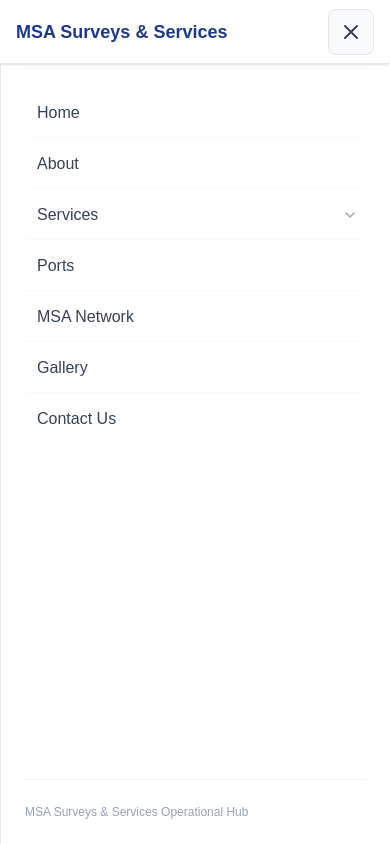
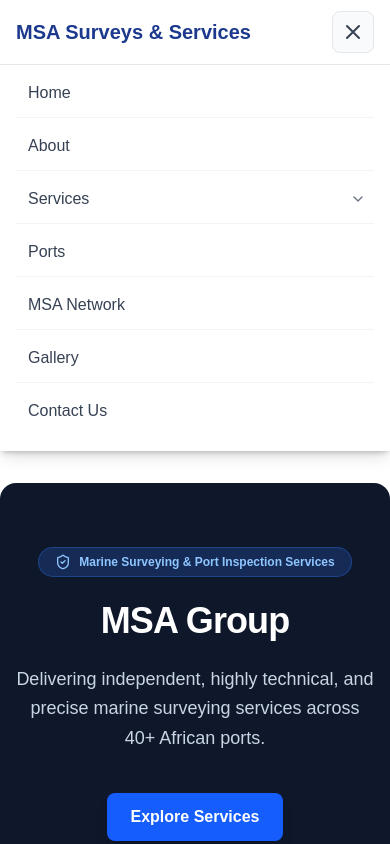
Before and after one commit to MSAsurveys-services/msa-website, a Next.js app: page / in a window 390 px wide. Both pictures are taken after a click on the button "Toggle Menu". Shown: the top 844 px of the page. Built offline with nearby package versions, Linux system fonts and the light colour scheme.

Commit message:
Set right-side hamburger menu with vertical dropdown and sub-menus

```diff
--- a/app/layout.tsx
+++ b/app/layout.tsx
@@ -12,10 +12,10 @@ export default function RootLayout({
 }) {
   return (
     <html lang="en">
-      <body className="bg-slate-50 text-gray-800 antialiased flex flex-col min-h-screen">
+      <body className="bg-white text-gray-800 antialiased">
         <NavigationWrapper />
-        <main className="flex-1">{children}</main>
-        <footer className="bg-gray-900 text-white py-8 text-center text-sm border-t border-gray-800">
+        <main>{children}</main>
+        <footer className="bg-gray-900 text-white py-8 text-center text-sm">
           <p>&copy; {new Date().getFullYear()} MSA Surveys & Services. All rights reserved.</p>
         </footer>
       </body>
@@ -45,21 +45,24 @@ function NavigationWrapper() {
   ];
 
   return (
-    <>
-      {/* TOP HEADER BAR (Logo on left, Hamburger Menu on the right) */}
-      <header className="bg-white shadow-sm sticky top-0 z-50 px-4 sm:px-8 h-16 flex justify-between items-center w-full border-b border-gray-200">
+    <nav className="bg-white shadow-md sticky top-0 z-50">
+      <div className="max-w-7xl mx-auto px-4 sm:px-6 lg:px-8">
+        <div className="flex justify-between h-16 items-center">
+          {/* Logo / Brand on the Left */}
+          <div className="flex-shrink-0 flex items-center">
             <Link href="/">
-          <span className="font-bold text-lg sm:text-xl text-blue-900">MSA Surveys & Services</span>
+              <span className="font-bold text-xl text-blue-900">MSA Surveys & Services</span>
             </Link>
+          </div>
 
-        {/* Right-Side Hamburger Button */}
+          {/* Hamburger Button pushed completely to the Right */}
+          <div className="flex items-center">
             <button
               onClick={() => setIsOpen(!isOpen)}
               type="button"
-          className="text-gray-700 hover:text-blue-600 focus:outline-none p-2.5 bg-gray-50 hover:bg-gray-100 rounded-lg border border-gray-200 transition flex items-center gap-2"
+              className="text-gray-700 hover:text-blue-600 focus:outline-none p-2 rounded-lg bg-gray-50 border border-gray-200"
               aria-label="Toggle Menu"
             >
-          <span className="text-xs font-semibold uppercase tracking-wider hidden sm:inline">Menu</span>
               <svg className="h-6 w-6" fill="none" viewBox="0 0 24 24" stroke="currentColor">
                 {isOpen ? (
                   <path strokeLinecap="round" strokeLinejoin="round" strokeWidth={2} d="M6 18L18 6M6 6l12 12" />
@@ -68,42 +71,27 @@ function NavigationWrapper() {
                 )}
               </svg>
             </button>
-      </header>
-
-      {/* RIGHT-SIDE SLIDE-OUT / DROPDOWN MENU DRAWER */}
-      {isOpen && (
-        <div className="fixed inset-0 z-40 bg-black/20 backdrop-blur-xs flex justify-end" onClick={() => setIsOpen(false)}>
-          <div
-            className="w-full sm:w-80 bg-white h-full shadow-2xl border-l border-gray-200 p-6 flex flex-col justify-between overflow-y-auto animate-in slide-in-from-right duration-200"
-            onClick={(e) => e.stopPropagation()}
-          >
-            <div>
-              <div className="flex justify-between items-center mb-6 pb-4 border-b border-gray-100">
-                <span className="font-bold text-sm text-gray-400 uppercase tracking-wider">Navigation</span>
-                <button
-                  onClick={() => setIsOpen(false)}
-                  className="text-gray-400 hover:text-gray-700 p-1 text-sm font-semibold"
-                >
-                  ✕ Close
-                </button>
+          </div>
+        </div>
       </div>
 
-              {/* Navigation Links */}
-              <div className="space-y-1.5">
+      {/* Vertical Dropdown Menu Drawer */}
+      {isOpen && (
+        <div className="bg-white border-t border-gray-200 px-4 pt-2 pb-4 space-y-2 shadow-lg">
           {navLinks.map((link) => (
-                  <div key={link.name} className="border-b border-gray-50 last:border-none pb-1">
+            <div key={link.name} className="border-b border-gray-100 last:border-none pb-1">
               <div className="flex items-center justify-between">
                 <Link
                   href={link.href}
                   onClick={() => { if (!link.hasSubmenu) setIsOpen(false); }}
-                        className="flex-1 px-3 py-2 rounded-lg text-base font-medium text-gray-700 hover:text-blue-600 hover:bg-blue-50 transition-colors"
+                  className="flex-1 block px-3 py-2 rounded-md text-base font-medium text-gray-700 hover:text-blue-600 hover:bg-gray-50"
                 >
                   {link.name}
                 </Link>
                 {link.hasSubmenu && (
                   <button
                     onClick={() => setServicesOpen(!servicesOpen)}
-                          className="p-2 text-gray-400 hover:text-blue-600 focus:outline-none"
+                    className="p-2 text-gray-500 hover:text-blue-600 focus:outline-none"
                     aria-label="Toggle Submenu"
                   >
                     <ChevronDown className={`w-4 h-4 transition-transform ${servicesOpen ? 'rotate-180' : ''}`} />
@@ -111,7 +99,7 @@ function NavigationWrapper() {
                 )}
               </div>
 
-                    {/* Sub-menu items for Services */}
+              {/* Sub-menu items dropping down vertically under Services */}
               {link.hasSubmenu && servicesOpen && (
                 <div className="pl-4 pr-2 py-1 space-y-1 my-1 border-l-2 border-blue-200 ml-3">
                   {serviceCategories.map((sub) => (
@@ -129,14 +117,7 @@ function NavigationWrapper() {
             </div>
           ))}
         </div>
-            </div>
-
-            <div className="pt-6 border-t border-gray-100 text-xs text-gray-400">
-              <p>MSA Surveys & Services Operational Hub</p>
-            </div>
-          </div>
-        </div>
       )}
-    </>
+    </nav>
   );
 }
```
Lines whose indentation alone changed are shown as unchanged.
